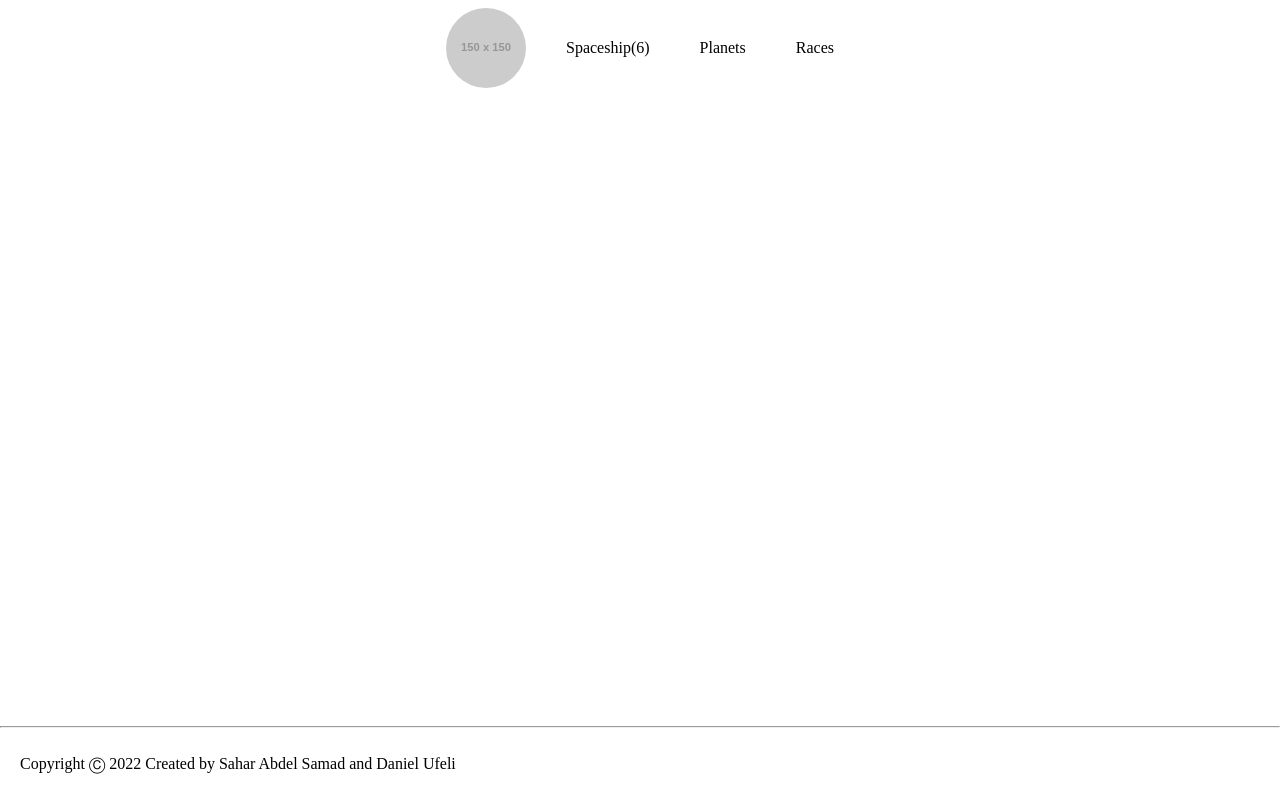
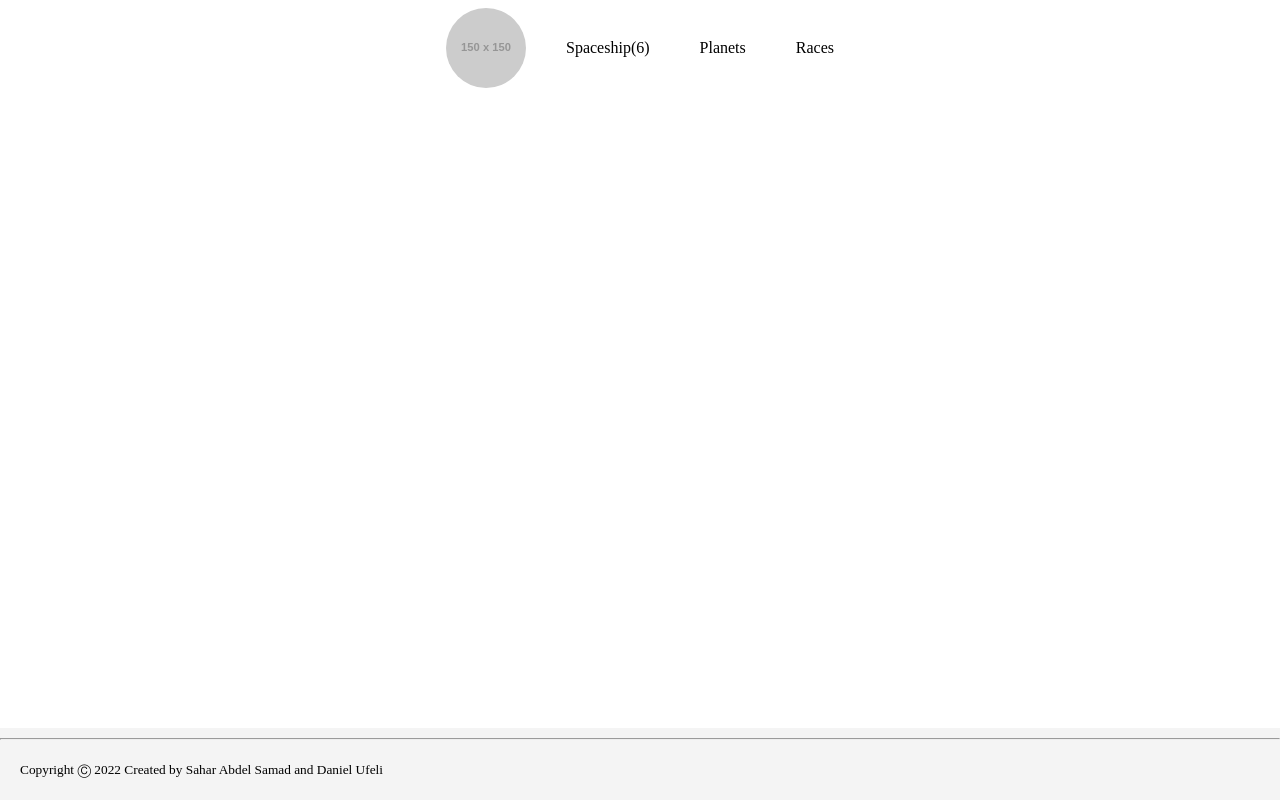
Before and after one commit to Sahar-AbdelSamad/delicious-recipes, a website built with webpack: page src/index.html in a window 1280 px wide. Built offline with nearby package versions, Linux system fonts and the light colour scheme; placeholder pictures from the web are drawn by us.

Commit message:
Update footer

```diff
--- a/src/index.html
+++ b/src/index.html
@@ -19,7 +19,7 @@
     </header>
     <footer class="footer">
       <hr>
-      <p>Copyright &#9400; 2022 Created by Sahar Abdel Samad and Daniel Ufeli</p>
+      <small>Copyright &#9400; 2022 Created by Sahar Abdel Samad and Daniel Ufeli</small>
     </footer>
   </body>
 </html>
--- a/src/style.css
+++ b/src/style.css
@@ -29,15 +29,19 @@ nav li a:hover {
 
 .footer {
   position: fixed;
-  background-color: white;
+  background-color: #f4f4f4;
   bottom: 0;
   right: 0;
   left: 0;
 }
 
-.footer p {
+hr {
+  margin: 10px 0 0;
+}
+
+.footer small {
   padding-left: 20px;
-  height: 40px;
+  height: 60px;
   display: flex;
   align-items: center;
 }
```
